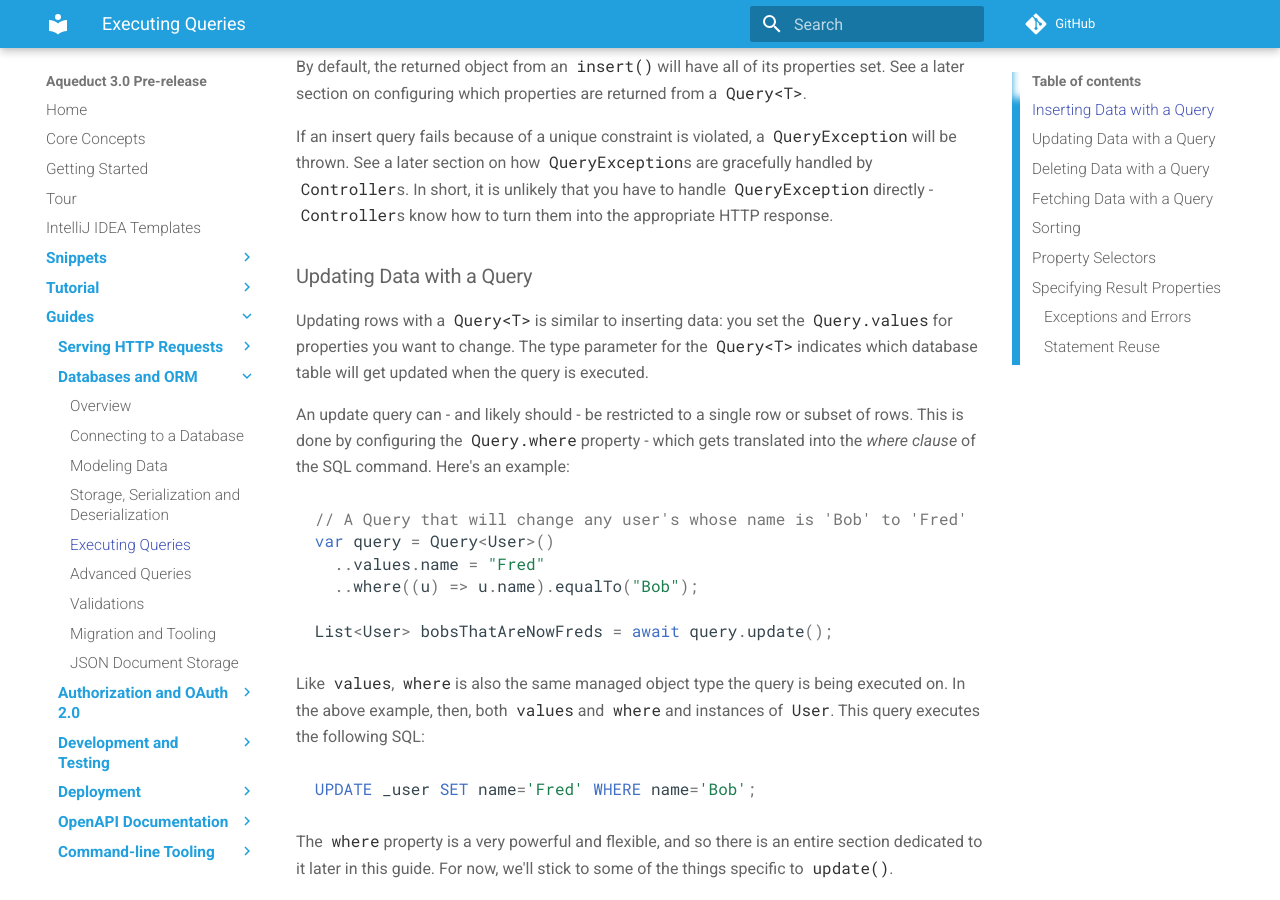
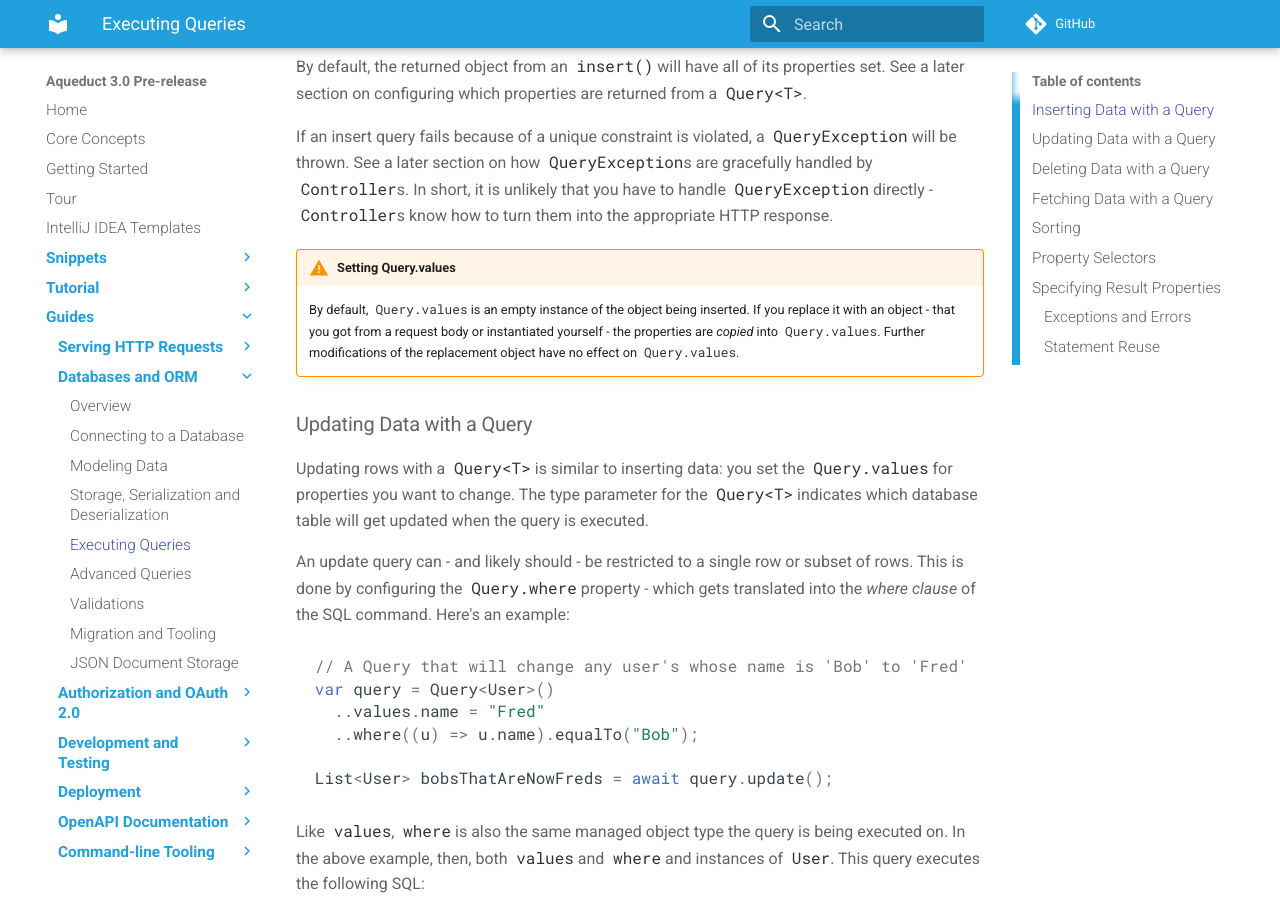
Before and after one commit to stablekernel/aqueduct, an MkDocs documentation site: the page built from source/docs/db/executing_queries.md, in a window 1280 px wide and 900 px high, scrolled down 2242 px. Built offline with MkDocs 1.6.1 and Material for MkDocs 9.7.7, drawn with Linux system fonts in a browser that asks for light colours; comment, search, counter and statistics services are not loaded; old or Windows-style settings are respelled for this version of MkDocs.

Commit message:
Add warning to Query.values discussion

```diff
--- a/source/docs/db/executing_queries.md
+++ b/source/docs/db/executing_queries.md
@@ -87,6 +87,9 @@ var query = Query<User>()
 By default, the returned object from an `insert()` will have all of its properties set. See a later section on configuring which properties are returned from a `Query<T>`.
 
 If an insert query fails because of a unique constraint is violated, a `QueryException` will be thrown.  See a later section on how `QueryException`s are gracefully handled by `Controller`s. In short, it is unlikely that you have to handle `QueryException` directly - `Controller`s know how to turn them into the appropriate HTTP response.
+
+!!! warning "Setting Query.values"
+    By default, `Query.values` is an empty instance of the object being inserted. If you replace it with an object - that you got from a request body or instantiated yourself - the properties are *copied* into `Query.values`. Further modifications of the replacement object have no effect on `Query.values`.
 
 ### Updating Data with a Query
 
```
